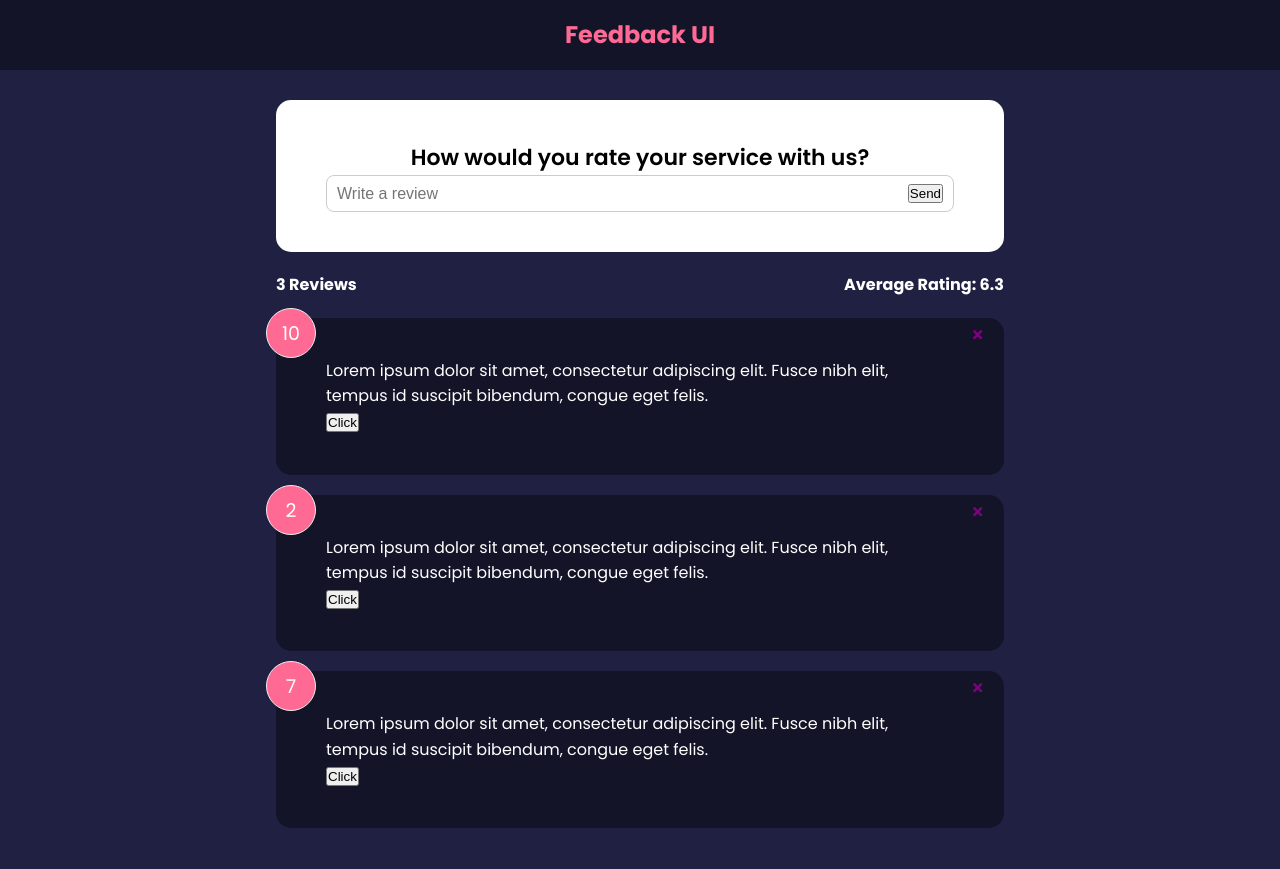
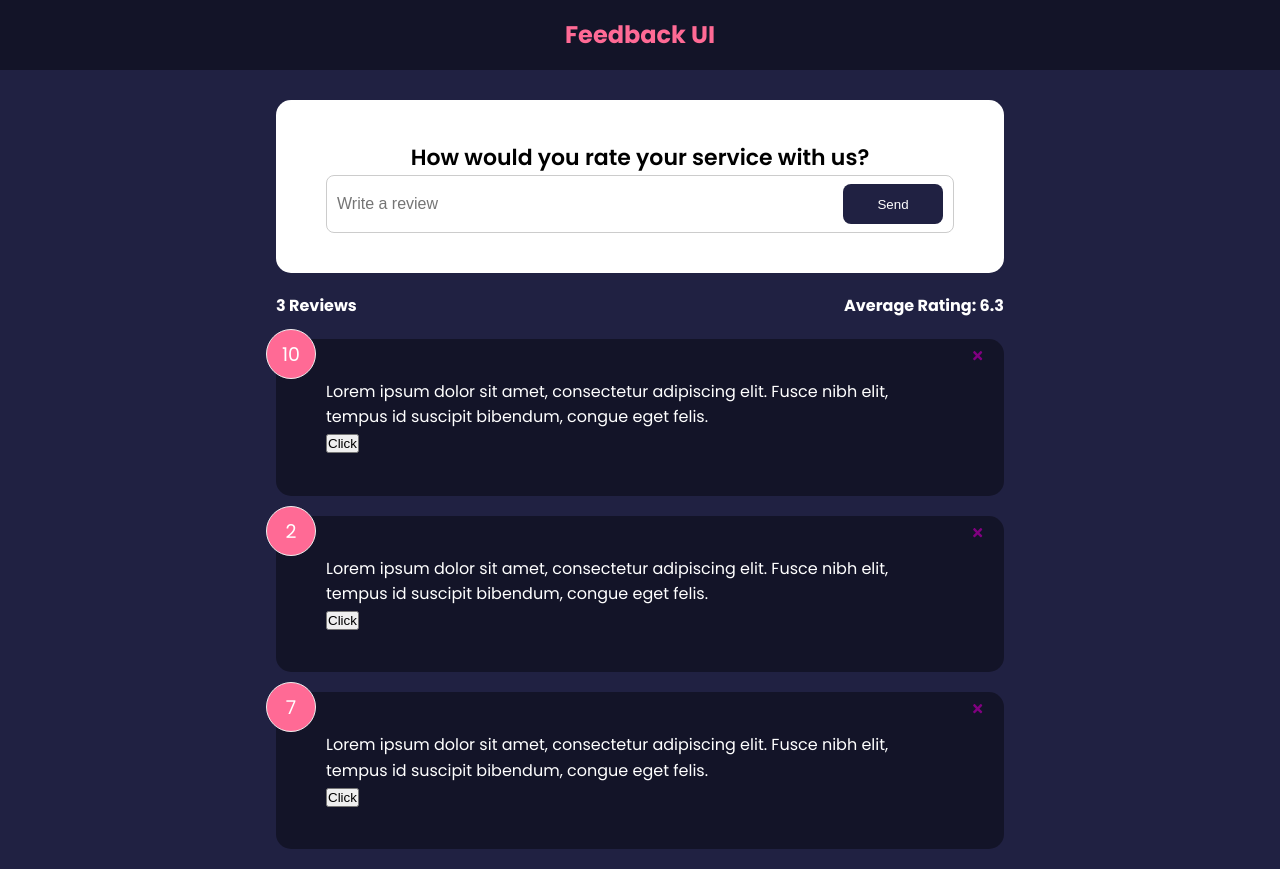
Before and after one commit to kristjanhollo/Feedback-UI, a React (Create React App) app: page / in a window 1280 px wide. Before the commit the page ends 848 px from the top, so only its background shows below. Built offline with nearby package versions, Linux system fonts and the light colour scheme.

Commit message:
[add] - Button component to FeedBackForm.js

```diff
--- a/src/components/FeedBackForm.js
+++ b/src/components/FeedBackForm.js
@@ -1,5 +1,6 @@
 import { useState} from "react";
 import Card from './shared/Card'
+import Button from './shared/Button'
 
 
 function FeedBackForm() {
@@ -15,7 +16,7 @@ function FeedBackForm() {
             <h2>How would you rate your service with us?</h2>
             <div className="input-group">
                 <input onChange={handleTextChange} type="text" value={text} placeholder='Write a review'/>
-                <button type="submit">Send</button>
+                <Button type="submit" version='primary'>Send</Button>
             </div>
         </form>
     </Card>
```
